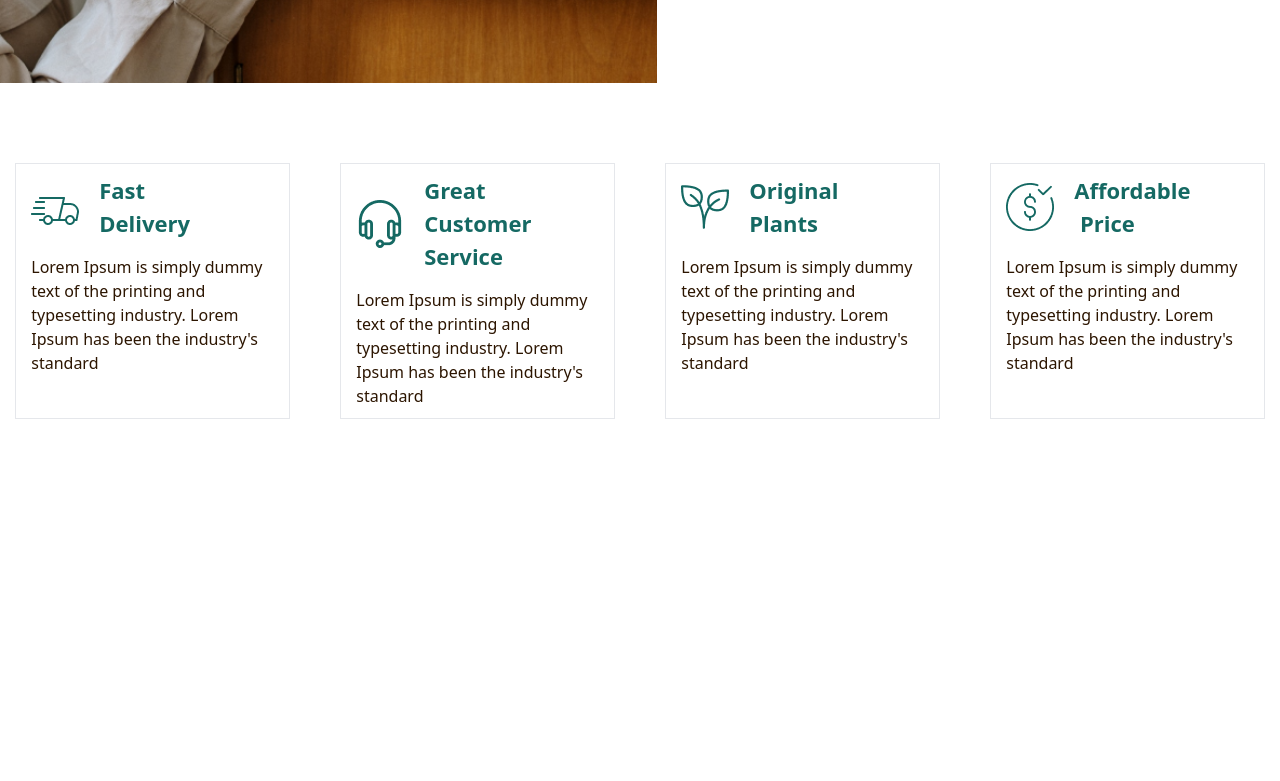
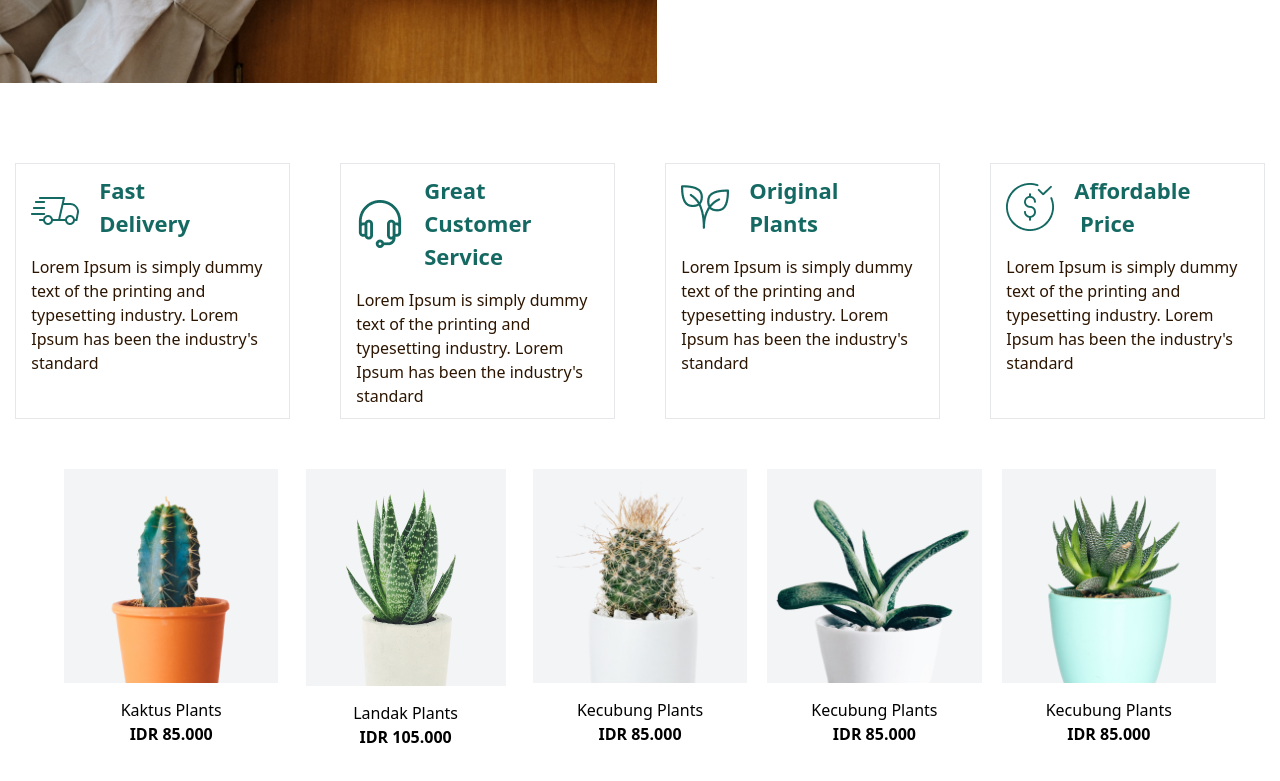
Before and after one commit to Nuraliev23/lesson4HW, a website: page src/index.html in a window 1280 px wide. Shown: the part 717-1498 px from the top of the page. Before the commit the page ends 1136 px from the top, so only its background shows below. Drawn offline with Linux system fonts and the light colour scheme.

Commit message:
section3 added

```diff
--- a/src/index.html
+++ b/src/index.html
@@ -74,6 +74,48 @@
 
         </div>
     </div>
+
+    <div class="grid grid-cols-1 gap-[20px] w-[90%] mx-auto my-[50px] md:grid-cols-5">
+        <div class="text-center">
+            <div class="bg-[#F3F4F6]  text-center flex place-self-center mb-[15px]">
+                <img src="./annie-spratt-fbAnIjhrOL4-unsplash 1.png" alt="">
+            </div>
+            <p>Kaktus Plants</p>
+            <h1 class="font-bold">IDR 85.000</h1>
+        </div>
+
+        <div class="text-center">
+            <div class="bg-[#F3F4F6]  text-center flex place-self-center  mb-[15px]">
+                <img src="./stephanie-harvey-T0inbt7nRME-unsplash 1.png" alt="">
+            </div>
+            <p>Landak Plants</p>
+            <h1 class="font-bold">IDR 105.000</h1>
+        </div>
+        <div class="text-center">
+            <div class="bg-[#F3F4F6]  text-center flex place-self-center  mb-[15px]">
+
+                <img src="./stephanie-harvey-wDhLrN9FAAM-unsplash 1.png" alt="">
+            </div>
+            <p>Kecubung Plants</p>
+            <h1 class="font-bold">IDR 85.000</h1>
+        </div>
+
+        <div class="text-center">
+            <div class="bg-[#F3F4F6]  text-center flex place-self-center  mb-[15px]">
+                <img src="./stephanie-harvey-vHkj3fX9wCk-unsplash (1) 1.png" alt="">
+            </div>
+            <p>Kecubung Plants</p>
+            <h1 class="font-bold">IDR 85.000</h1>
+        </div>
+        <div class="text-center">
+            <div class="bg-[#F3F4F6]  text-center flex place-self-center  mb-[15px]">
+                <img src="./galina-n-miziNqvJx5M-unsplash 1.png" alt="">
+            </div>
+            <p>Kecubung Plants</p>
+            <h1 class="font-bold">IDR 85.000</h1>
+        </div>
+    </div>
+
 </body>
 
 </html>
```
Also changed, not shown: src/output.css.
